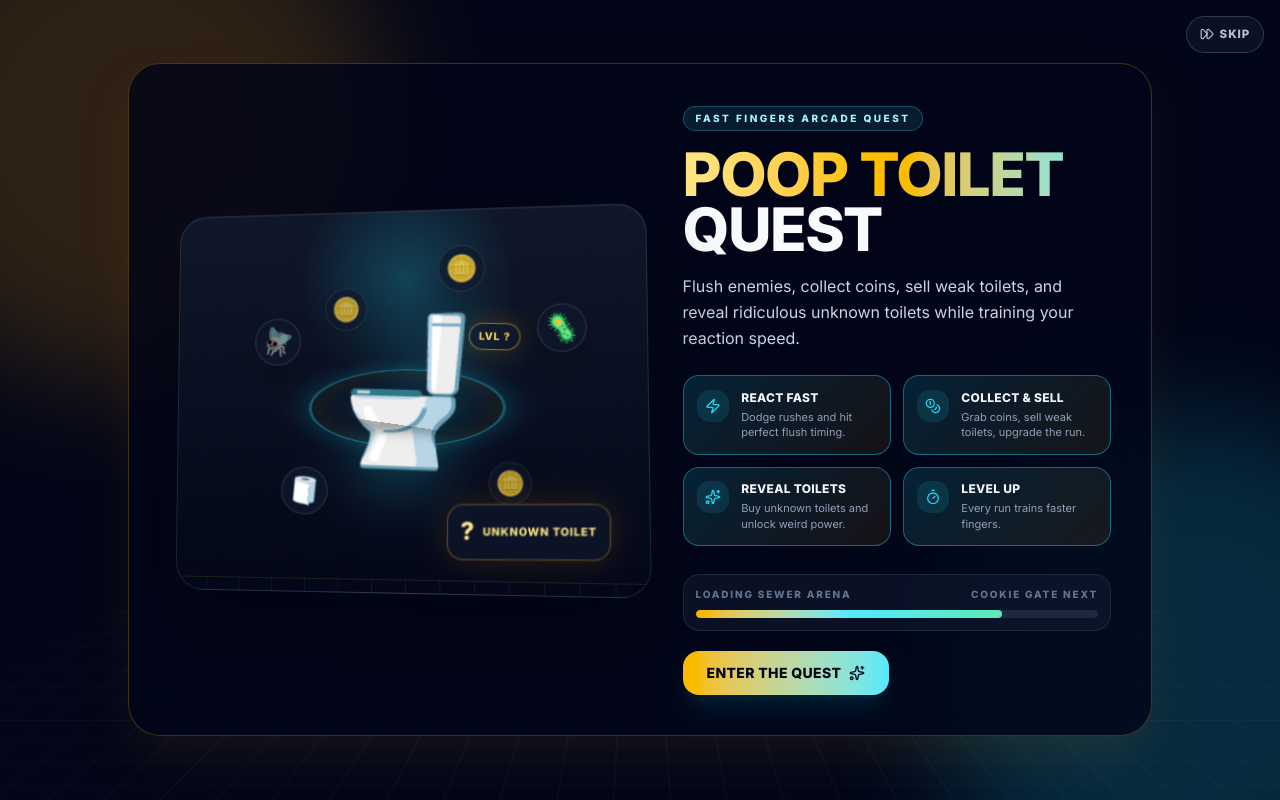
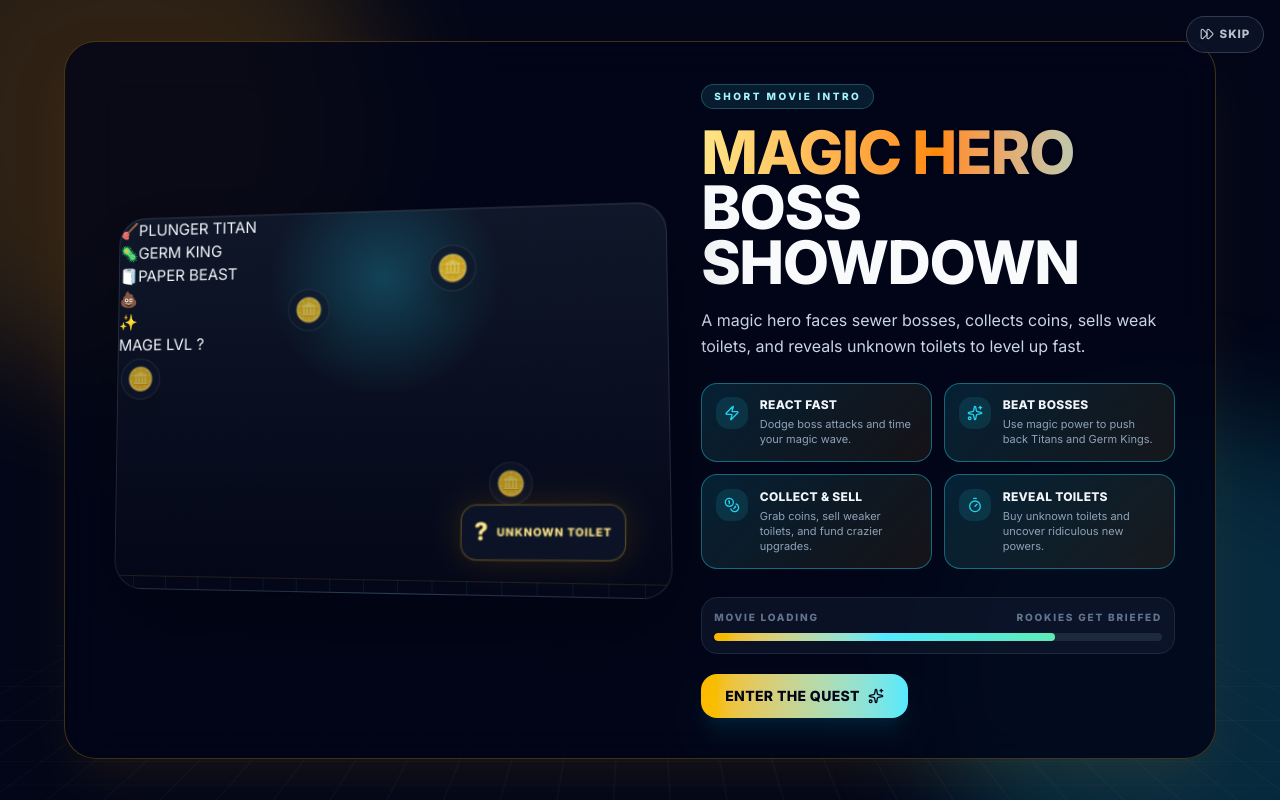
Before and after one commit to projectjimos/Poop-Toilet-Quest, a React (Vite) app: page / in a window 1280 px wide. Built offline with nearby package versions, Linux system fonts and the light colour scheme.

Commit message:
Update intro cinematic visuals

```diff
--- a/src/components/IntroCinematic.tsx
+++ b/src/components/IntroCinematic.tsx
@@ -1,62 +1,67 @@
-import { ReactNode, useCallback, useEffect, useMemo, useState } from 'react';
+import { ReactNode, useCallback, useEffect, useMemo, useRef, useState } from 'react';
 import { Coins, FastForward, Sparkles, Timer, Zap } from 'lucide-react';
-import { getCookie } from '../utils/cookies';
 
 type IntroCinematicProps = {
   children: ReactNode;
 };
 
-const INTRO_SEEN_KEY = 'poop_quest_intro_seen_session';
-const COOKIE_CONSENT_KEY = 'poop_quest_cookie_consent';
+type IntroReason = 'app-entry' | 'profile-ready';
 
-function shouldShowIntro(): boolean {
-  if (typeof window === 'undefined') return false;
-
-  try {
-    const alreadyAcceptedCookies = getCookie(COOKIE_CONSENT_KEY) === 'true';
-    if (alreadyAcceptedCookies) return false;
-
-    return window.sessionStorage.getItem(INTRO_SEEN_KEY) !== 'true';
-  } catch {
-    return getCookie(COOKIE_CONSENT_KEY) !== 'true';
-  }
-}
+const CINEMATIC_EVENT_NAME = 'ptq:play-intro-cinematic';
 
 export default function IntroCinematic({ children }: IntroCinematicProps) {
-  const [showIntro, setShowIntro] = useState<boolean>(shouldShowIntro);
+  const [showIntro, setShowIntro] = useState(true);
   const [beat, setBeat] = useState<number>(0);
+  const [cinematicReason, setCinematicReason] = useState<IntroReason>('app-entry');
+  const showIntroRef = useRef(showIntro);
 
   const objectives = useMemo(() => [
     {
       icon: <Zap className="w-4 h-4" />,
       title: 'React Fast',
-      detail: 'Dodge rushes and hit perfect flush timing.'
+      detail: 'Dodge boss attacks and time your magic wave.'
+    },
+    {
+      icon: <Sparkles className="w-4 h-4" />,
+      title: 'Beat Bosses',
+      detail: 'Use magic power to push back Titans and Germ Kings.'
     },
     {
       icon: <Coins className="w-4 h-4" />,
       title: 'Collect & Sell',
-      detail: 'Grab coins, sell weak toilets, upgrade the run.'
-    },
-    {
-      icon: <Sparkles className="w-4 h-4" />,
-      title: 'Reveal Toilets',
-      detail: 'Buy unknown toilets and unlock weird power.'
+      detail: 'Grab coins, sell weaker toilets, and fund crazier upgrades.'
     },
     {
       icon: <Timer className="w-4 h-4" />,
-      title: 'Level Up',
-      detail: 'Every run trains faster fingers.'
+      title: 'Reveal Toilets',
+      detail: 'Buy unknown toilets and uncover ridiculous new powers.'
     }
   ], []);
 
+  const isProfileActivation = cinematicReason === 'profile-ready';
+
+  useEffect(() => {
+    showIntroRef.current = showIntro;
+  }, [showIntro]);
+
   const finishIntro = useCallback(() => {
-    try {
-      window.sessionStorage.setItem(INTRO_SEEN_KEY, 'true');
-    } catch {
-      // Storage can be unavailable in strict browser privacy modes. The intro can still close normally.
-    }
+    setShowIntro(false);
+  }, []);
 
-    setShowIntro(false);
+  useEffect(() => {
+    const handleCinematicRequest = (event: Event) => {
+      if (showIntroRef.current) return;
+
+      const customEvent = event as CustomEvent<{ reason?: IntroReason }>;
+      const requestedReason = customEvent.detail?.reason === 'profile-ready' ? 'profile-ready' : 'app-entry';
+
+      setCinematicReason(requestedReason);
+      setBeat(0);
+      setShowIntro(true);
+    };
+
+    window.addEventListener(CINEMATIC_EVENT_NAME, handleCinematicRequest);
+    return () => window.removeEventListener(CINEMATIC_EVENT_NAME, handleCinematicRequest);
   }, []);
 
   useEffect(() => {
@@ -64,21 +69,23 @@ export default function IntroCinematic({ children }: IntroCinematicProps) {
 
     const prefersReducedMotion = window.matchMedia?.('(prefers-reduced-motion: reduce)')?.matches ?? false;
     const timers: ReturnType<typeof setTimeout>[] = [];
+    const beatDelays = isProfileActivation ? [420, 1050, 1750, 2500] : [700, 1700, 2850, 4100];
+    const durationMs = isProfileActivation ? 5200 : 7600;
 
     if (prefersReducedMotion) {
       setBeat(objectives.length);
-      timers.push(setTimeout(finishIntro, 2200));
+      timers.push(setTimeout(finishIntro, 1800));
     } else {
-      [750, 1800, 2900, 4100].forEach((delay, index) => {
+      beatDelays.forEach((delay, index) => {
         timers.push(setTimeout(() => setBeat(index + 1), delay));
       });
-      timers.push(setTimeout(finishIntro, 7200));
+      timers.push(setTimeout(finishIntro, durationMs));
     }
 
     return () => {
       timers.forEach(clearTimeout);
     };
-  }, [finishIntro, objectives.length, showIntro]);
+  }, [finishIntro, isProfileActivation, objectives.length, showIntro]);
 
   if (!showIntro) {
     return <>{children}</>;
@@ -86,7 +93,7 @@ export default function IntroCinematic({ children }: IntroCinematicProps) {
 
   return (
     <main
-      className="intro-cinematic min-h-screen bg-slate-950 text-slate-100 flex items-center justify-center px-4 py-8 overflow-hidden select-none"
+      className={`intro-cinematic ${isProfileActivation ? 'intro-cinematic-profile' : 'intro-cinematic-entry'} min-h-screen bg-slate-950 text-slate-100 flex items-center justify-center px-4 py-8 overflow-hidden select-none`}
       role="dialog"
       aria-modal="true"
       aria-labelledby="intro-title"
@@ -95,95 +102,81 @@ export default function IntroCinematic({ children }: IntroCinematicProps) {
       <div className="intro-bg-grid" aria-hidden="true" />
       <div className="intro-bg-glow intro-bg-glow-amber" aria-hidden="true" />
       <div className="intro-bg-glow intro-bg-glow-cyan" aria-hidden="true" />
+      <div className="intro-bg-comets" aria-hidden="true" />
 
       <button
         type="button"
         onClick={finishIntro}
         className="intro-skip-button"
-        aria-label="Skip intro and continue to the cookie gate"
+        aria-label="Skip intro and enter the game"
       >
         <FastForward className="w-3.5 h-3.5" /> Skip
       </button>
 
-      <section className="intro-shell relative z-10 w-full max-w-5xl rounded-[2rem] border border-amber-400/25 bg-slate-950/80 shadow-2xl shadow-amber-500/10 backdrop-blur-xl p-5 sm:p-8 md:p-10">
-        <div className="grid lg:grid-cols-[1.05fr_0.95fr] gap-8 lg:gap-10 items-center">
+      <section className="intro-shell relative z-10 w-full max-w-6xl rounded-[2rem] border border-amber-400/25 bg-slate-950/82 shadow-2xl shadow-amber-500/10 backdrop-blur-xl p-5 sm:p-8 md:p-10">
+        <div className="grid lg:grid-cols-[1.08fr_0.92fr] gap-8 lg:gap-10 items-center">
           <div className="intro-scene-wrap order-2 lg:order-1" aria-hidden="true">
             <div className="intro-scene">
               <div className="intro-floor" />
-              <div className="intro-flush-ring" />
-              <div className="intro-toilet-core">
-                <div className="intro-toilet-shadow" />
-                <div className="intro-toilet-emoji">🚽</div>
-                <div className="intro-toilet-badge">LVL ?</div>
+              <div className="intro-boss intro-boss-plunger"><span className="intro-boss-emoji">🪠</span><span className="intro-boss-label">PLUNGER TITAN</span></div>
+              <div className="intro-boss intro-boss-germ"><span className="intro-boss-emoji">🦠</span><span className="intro-boss-label">GERM KING</span></div>
+              <div className="intro-boss intro-boss-paper"><span className="intro-boss-emoji">🧻</span><span className="intro-boss-label">PAPER BEAST</span></div>
+              <div className="intro-magic-beam intro-magic-beam-one" />
+              <div className="intro-magic-beam intro-magic-beam-two" />
+              <div className="intro-magic-beam intro-magic-beam-three" />
+              <div className="intro-blast-ring intro-blast-ring-one" />
+              <div className="intro-blast-ring intro-blast-ring-two" />
+              <div className="intro-blast-ring intro-blast-ring-three" />
+              <div className="intro-hero-mage">
+                <div className="intro-hero-aura" />
+                <div className="intro-hero-shadow" />
+                <div className="intro-hero-emoji">💩</div>
+                <div className="intro-hero-wand">✨</div>
+                <div className="intro-hero-badge">MAGE LVL ?</div>
               </div>
-              <div className="intro-enemy intro-enemy-one">🪰</div>
-              <div className="intro-enemy intro-enemy-two">🦠</div>
-              <div className="intro-enemy intro-enemy-three">🧻</div>
               <div className="intro-coin intro-coin-one">🪙</div>
               <div className="intro-coin intro-coin-two">🪙</div>
               <div className="intro-coin intro-coin-three">🪙</div>
-              <div className="intro-mystery-card">
-                <span className="text-2xl">?</span>
-                <span>UNKNOWN TOILET</span>
-              </div>
+              <div className="intro-coin intro-coin-four">🪙</div>
+              <div className="intro-mystery-card"><span className="text-2xl">?</span><span>UNKNOWN TOILET</span></div>
             </div>
           </div>
 
           <div className="order-1 lg:order-2 text-center lg:text-left">
             <div className="inline-flex items-center gap-2 rounded-full border border-cyan-300/25 bg-cyan-300/10 px-3 py-1 text-[10px] font-black uppercase tracking-[0.25em] text-cyan-200 mb-4">
-              Fast fingers arcade quest
+              {isProfileActivation ? 'Quest activated' : 'Short movie intro'}
             </div>
-
             <h1 id="intro-title" className="text-4xl sm:text-5xl md:text-6xl font-black tracking-tight leading-[0.92] uppercase">
-              <span className="block bg-gradient-to-r from-amber-200 via-amber-400 to-cyan-300 bg-clip-text text-transparent drop-shadow-sm">
-                Poop Toilet
-              </span>
-              <span className="block text-slate-50">Quest</span>
+              <span className="block bg-gradient-to-r from-amber-200 via-orange-400 to-cyan-300 bg-clip-text text-transparent drop-shadow-sm">Magic Hero</span>
+              <span className="block text-slate-50">Boss Showdown</span>
             </h1>
-
             <p id="intro-subtitle" className="mt-4 text-sm sm:text-base text-slate-300 leading-relaxed max-w-xl mx-auto lg:mx-0">
-              Flush enemies, collect coins, sell weak toilets, and reveal ridiculous unknown toilets while training your reaction speed.
+              {isProfileActivation
+                ? 'Your quest is live: beat bosses, grab coins, sell weak toilets, and reveal unknown upgrades.'
+                : 'A magic hero faces sewer bosses, collects coins, sells weak toilets, and reveals unknown toilets to level up fast.'}
             </p>
-
             <div className="mt-6 grid sm:grid-cols-2 gap-3">
               {objectives.map((objective, index) => {
                 const isActive = beat >= index + 1;
                 return (
-                  <div
-                    key={objective.title}
-                    className={`intro-objective-card ${isActive ? 'intro-objective-card-active' : ''}`}
-                  >
-                    <div className="intro-objective-icon">
-                      {objective.icon}
-                    </div>
+                  <div key={objective.title} className={`intro-objective-card ${isActive ? 'intro-objective-card-active' : ''}`}>
+                    <div className="intro-objective-icon">{objective.icon}</div>
                     <div>
-                      <div className="text-xs font-black uppercase tracking-wide text-slate-100">
-                        {objective.title}
-                      </div>
-                      <p className="mt-1 text-[11px] leading-snug text-slate-400">
-                        {objective.detail}
-                      </p>
+                      <div className="text-xs font-black uppercase tracking-wide text-slate-100">{objective.title}</div>
+                      <p className="mt-1 text-[11px] leading-snug text-slate-400">{objective.detail}</p>
                     </div>
                   </div>
                 );
               })}
             </div>
-
             <div className="mt-7 rounded-2xl border border-slate-800 bg-slate-900/70 p-3">
               <div className="flex items-center justify-between text-[10px] font-black uppercase tracking-[0.18em] text-slate-500 mb-2">
-                <span>Loading sewer arena</span>
-                <span>Cookie gate next</span>
+                <span>{isProfileActivation ? 'Loading your run' : 'Movie loading'}</span>
+                <span>{isProfileActivation ? 'Arena ready' : 'Rookies get briefed'}</span>
               </div>
-              <div className="h-2 rounded-full bg-slate-800 overflow-hidden">
-                <div className="intro-progress-fill h-full rounded-full bg-gradient-to-r from-amber-400 via-cyan-300 to-emerald-300" />
-              </div>
+              <div className="h-2 rounded-full bg-slate-800 overflow-hidden"><div className="intro-progress-fill h-full rounded-full bg-gradient-to-r from-amber-400 via-cyan-300 to-emerald-300" /></div>
             </div>
-
-            <button
-              type="button"
-              onClick={finishIntro}
-              className="mt-5 w-full sm:w-auto inline-flex items-center justify-center gap-2 rounded-2xl bg-gradient-to-r from-amber-400 to-cyan-300 px-6 py-3 text-sm font-black uppercase tracking-wide text-slate-950 shadow-xl shadow-cyan-500/10 transition-transform hover:scale-[1.02] active:scale-[0.98] focus:outline-none focus:ring-2 focus:ring-cyan-200 focus:ring-offset-2 focus:ring-offset-slate-950"
-            >
+            <button type="button" onClick={finishIntro} className="mt-5 w-full sm:w-auto inline-flex items-center justify-center gap-2 rounded-2xl bg-gradient-to-r from-amber-400 to-cyan-300 px-6 py-3 text-sm font-black uppercase tracking-wide text-slate-950 shadow-xl shadow-cyan-500/10 transition-transform hover:scale-[1.02] active:scale-[0.98] focus:outline-none focus:ring-2 focus:ring-cyan-200 focus:ring-offset-2 focus:ring-offset-slate-950">
               Enter the Quest
               <Sparkles className="w-4 h-4" />
             </button>
```
